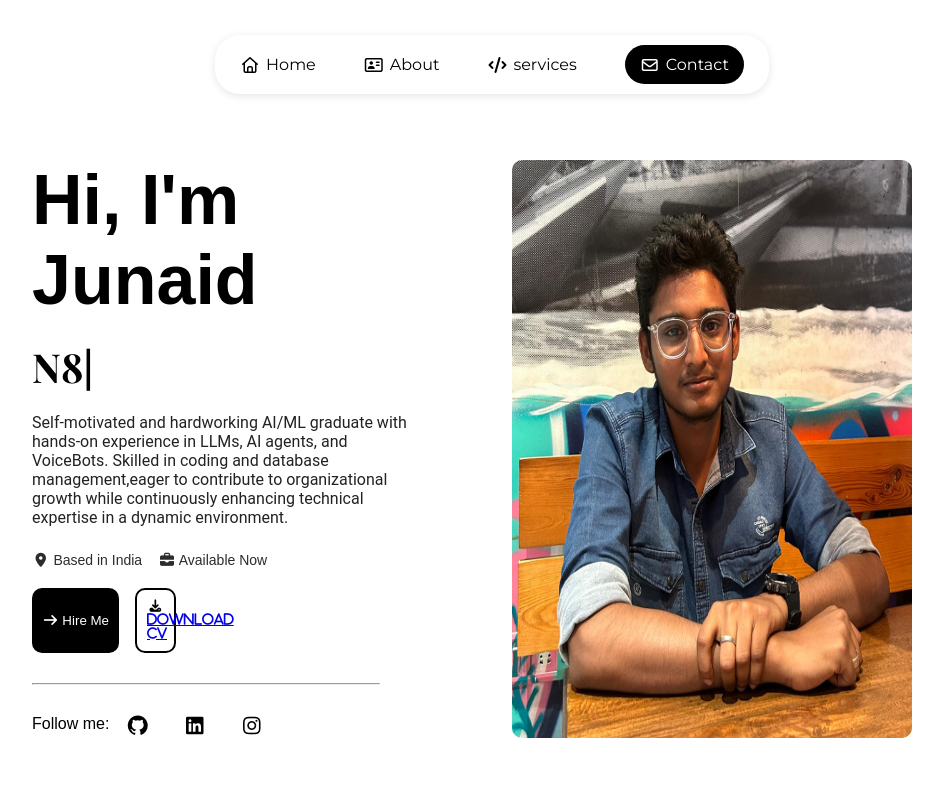
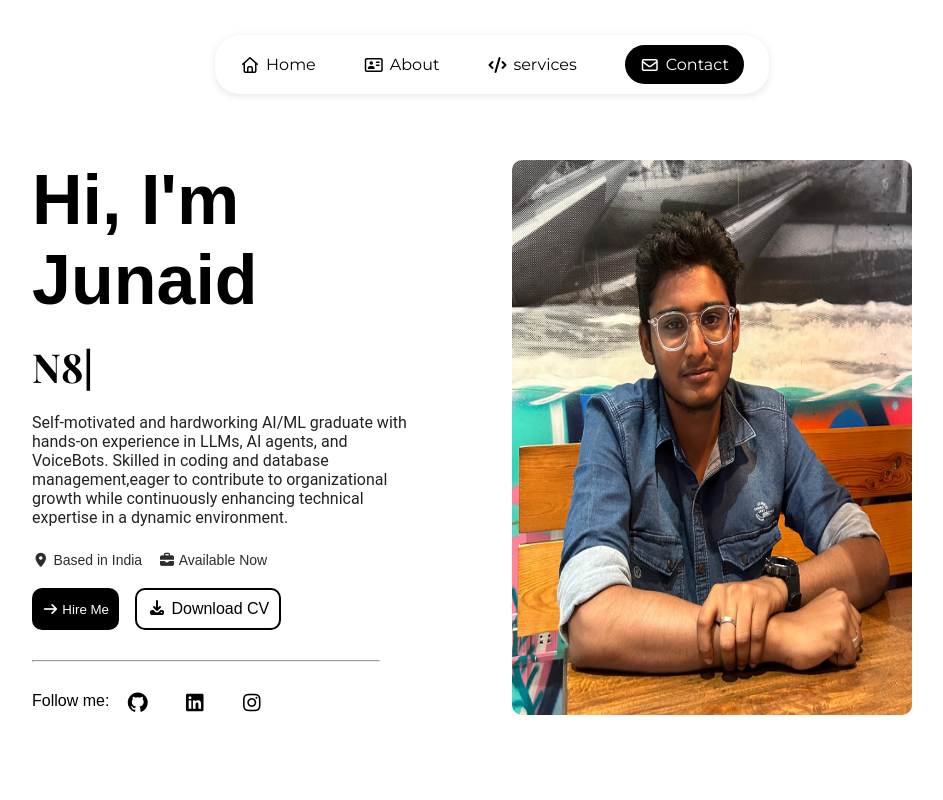
Before and after one commit to junaid5876/Portfolio, a plain HTML site: page index.html in a window 1280 px wide. Shown: the top 800 px of the page, without its empty margins (168-1111 px from the left). Drawn offline with nearby package versions, Linux system fonts and the light colour scheme; a web font is replaced by a local one.

Commit message:
Fix HTML formatting and structure

```diff
--- a/index.html
+++ b/index.html
@@ -64,10 +64,12 @@
                     <p><i class="fa-solid fa-briefcase"></i> Available Now</p>
                 </div>
                 <div class="btnn">
-                    <button class="btn-home1"><i class="fa-solid fa-arrow-right"></i> Hire Me</button>
-                    <button class="btn-home2"><i class="fa-solid fa-download">
-                        <a href="resumee.pdf" download>Download CV</a></i>
-                    </button>
+                  <button class="btn-home1">
+                    <i class="fa-solid fa-arrow-right"></i> Hire Me
+                  </button>
+                    <a href="resumee.pdf" download class="btn-home2">
+                        <i class="fa-solid fa-download"></i> Download CV
+                    </a>
                 </div>
                 <div class="hhr">
                     <hr>
```
